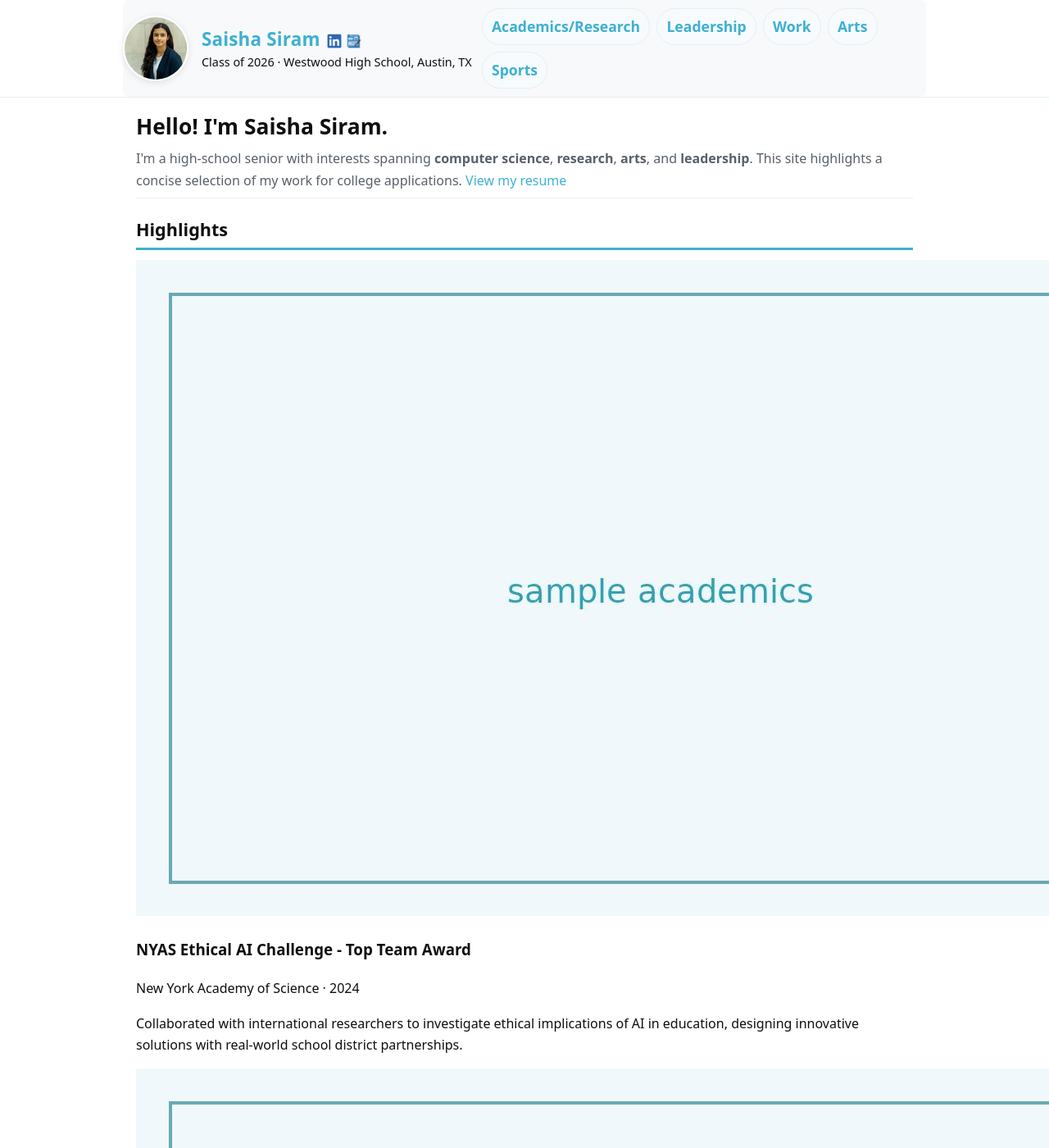
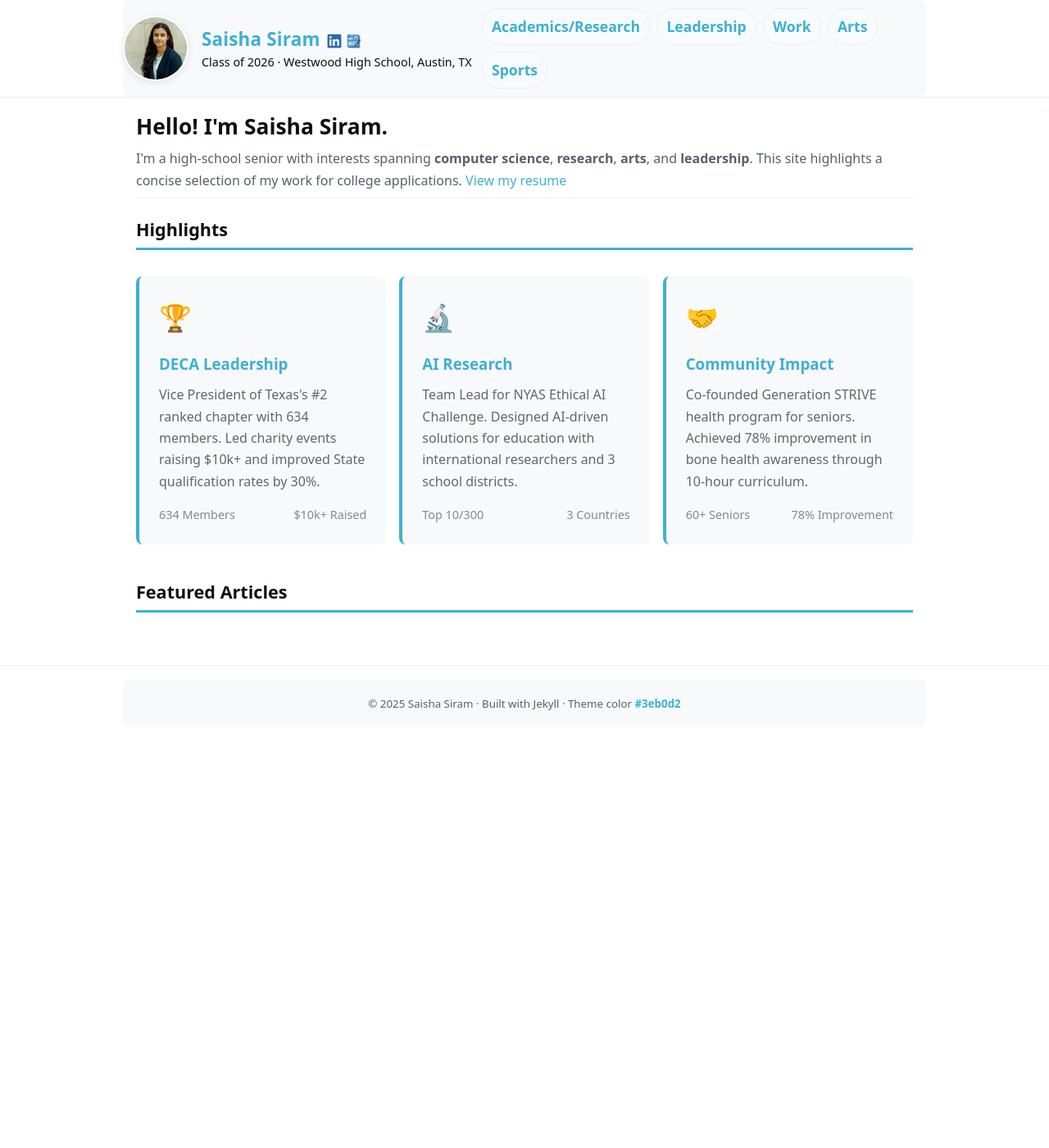
Before and after one commit to saisha08/profile, a Jekyll site: the page built from index.md, in a window 1280 px wide and 1400 px high. Shown: the whole window at 82% size. Built offline with Jekyll 4.4.1, drawn with Linux system fonts in a browser that asks for light colours; some of the changed text lies outside the part shown.

Commit message:
Move activity cards to homepage and add Featured Articles section
- Moved three activity cards (DECA Leadership, AI Research, Community Impact) from resume page to homepage under Highlights section
- Removed activity cards section from resume page to focus on detailed resume content
- Added new 'Featured Articles' section to homepage with same formatting as Highlights

```diff
--- a/index.md
+++ b/index.md
@@ -13,30 +13,46 @@ permalink: /
 
 <section class="section">
   <h2>Highlights</h2>
-  <div class="card-grid">
-    <article class="card">
-      <img src="{{ '/assets/img/sample-academics.jpg' | relative_url }}" alt="NYAS Ethical AI Challenge">
-      <div class="content">
-        <h3>NYAS Ethical AI Challenge - Top Team Award</h3>
-        <div class="meta">New York Academy of Science · 2024</div>
-        <p>Collaborated with international researchers to investigate ethical implications of AI in education, designing innovative solutions with real-world school district partnerships.</p>
+
+  <!-- Activity Cards Section -->
+  <div class="activity-cards-container" style="display: flex; gap: 1rem; margin-top: 2rem; flex-wrap: wrap;">
+
+    <!-- DECA Activity Card -->
+    <div class="activity-card" style="flex: 1; min-width: 300px; background: #f8f9fa; border-radius: 8px; padding: 1.5rem; border-left: 4px solid #3eb0d2;">
+      <div class="activity-icon" style="font-size: 2rem; margin-bottom: 1rem;">🏆</div>
+      <h3 style="color: #3eb0d2; margin: 0 0 0.5rem 0;">DECA Leadership</h3>
+      <p style="margin: 0 0 1rem 0; color: #666;">Vice President of Texas's #2 ranked chapter with 634 members. Led charity events raising $10k+ and improved State qualification rates by 30%.</p>
+      <div class="activity-stats" style="display: flex; justify-content: space-between; font-size: 0.9rem; color: #888;">
+        <span>634 Members</span>
+        <span>$10k+ Raised</span>
       </div>
-    </article>
-    <article class="card">
-      <img src="{{ '/assets/img/sample-work.jpg' | relative_url }}" alt="Indiana University Research">
-      <div class="content">
-        <h3>Indiana University Datathon - 3rd Place</h3>
-        <div class="meta">Machine Learning Competition · 2025</div>
-        <p>Researched offensive language detection, built datasets, fine-tuned HuggingFace transformer models, and explored ethical questions around NLP and content moderation.</p>
+    </div>
+
+    <!-- Research Activity Card -->
+    <div class="activity-card" style="flex: 1; min-width: 300px; background: #f8f9fa; border-radius: 8px; padding: 1.5rem; border-left: 4px solid #3eb0d2;">
+      <div class="activity-icon" style="font-size: 2rem; margin-bottom: 1rem;">🔬</div>
+      <h3 style="color: #3eb0d2; margin: 0 0 0.5rem 0;">AI Research</h3>
+      <p style="margin: 0 0 1rem 0; color: #666;">Team Lead for NYAS Ethical AI Challenge. Designed AI-driven solutions for education with international researchers and 3 school districts.</p>
+      <div class="activity-stats" style="display: flex; justify-content: space-between; font-size: 0.9rem; color: #888;">
+        <span>Top 10/300</span>
+        <span>3 Countries</span>
       </div>
-    </article>
-    <article class="card">
-      <img src="{{ '/assets/img/sample-arts.jpg' | relative_url }}" alt="Medical Research">
-      <div class="content">
-        <h3>RoundPier Medical Competition</h3>
-        <div class="meta">Medical Research · 2023</div>
-        <p>Authored comprehensive literary review on rheumatoid arthritis, analyzing hormonal, genetic, and physiological differences between males and females in RA development and treatment.</p>
+    </div>
+
+    <!-- Community Service Card -->
+    <div class="activity-card" style="flex: 1; min-width: 300px; background: #f8f9fa; border-radius: 8px; padding: 1.5rem; border-left: 4px solid #3eb0d2;">
+      <div class="activity-icon" style="font-size: 2rem; margin-bottom: 1rem;">🤝</div>
+      <h3 style="color: #3eb0d2; margin: 0 0 0.5rem 0;">Community Impact</h3>
+      <p style="margin: 0 0 1rem 0; color: #666;">Co-founded Generation STRIVE health program for seniors. Achieved 78% improvement in bone health awareness through 10-hour curriculum.</p>
+      <div class="activity-stats" style="display: flex; justify-content: space-between; font-size: 0.9rem; color: #888;">
+        <span>60+ Seniors</span>
+        <span>78% Improvement</span>
       </div>
-    </article>
+    </div>
+
   </div>
 </section>
+
+<section class="section">
+  <h2>Featured Articles</h2>
+</section>
```
